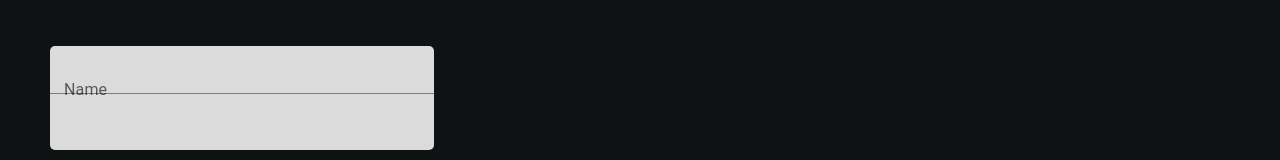
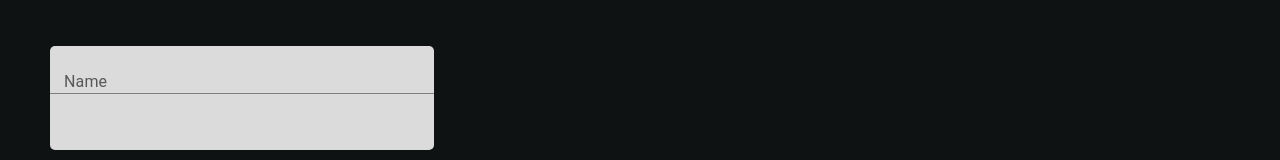
Before and after one commit to ValentinGaudin/valentin_gaudin, a Next.js app: page /contact in a window 1280 px wide. Shown: the part 293-453 px from the top of the page. Built offline with nearby package versions, Linux system fonts and the light colour scheme.

Commit message:
React 17.0

```diff
--- a/components/Mail.js
+++ b/components/Mail.js
@@ -49,7 +49,7 @@ const Mail = () => {
                 <div className="form flex flex-col">
                     <div>
                     <FormControl className="m-2 p-4 other">
-                            <InputLabel className="mt-4" htmlFor="my-input">Name</InputLabel>
+                            <InputLabel className="mt-2" htmlFor="my-input">Name</InputLabel>
                                 <Input
                                     id="my-input"
                                     aria-describedby="my-helper-text"
--- a/package.json
+++ b/package.json
@@ -31,8 +31,8 @@
     "next": "12.0.4",
     "next-compose-plugins": "^2.2.1",
     "next-mdx-remote": "^3.0.8",
-    "react": "^16.14.0",
-    "react-dom": "^16.14.0",
+    "react": "^17.0.0",
+    "react-dom": "^17.0.0",
     "react-is": "^16.13.1",
     "reading-time": "^1.5.0",
     "remark": "^14.0.2",
```
Also changed, not shown: 2 other files (tests, documents, lock files or other folders).
